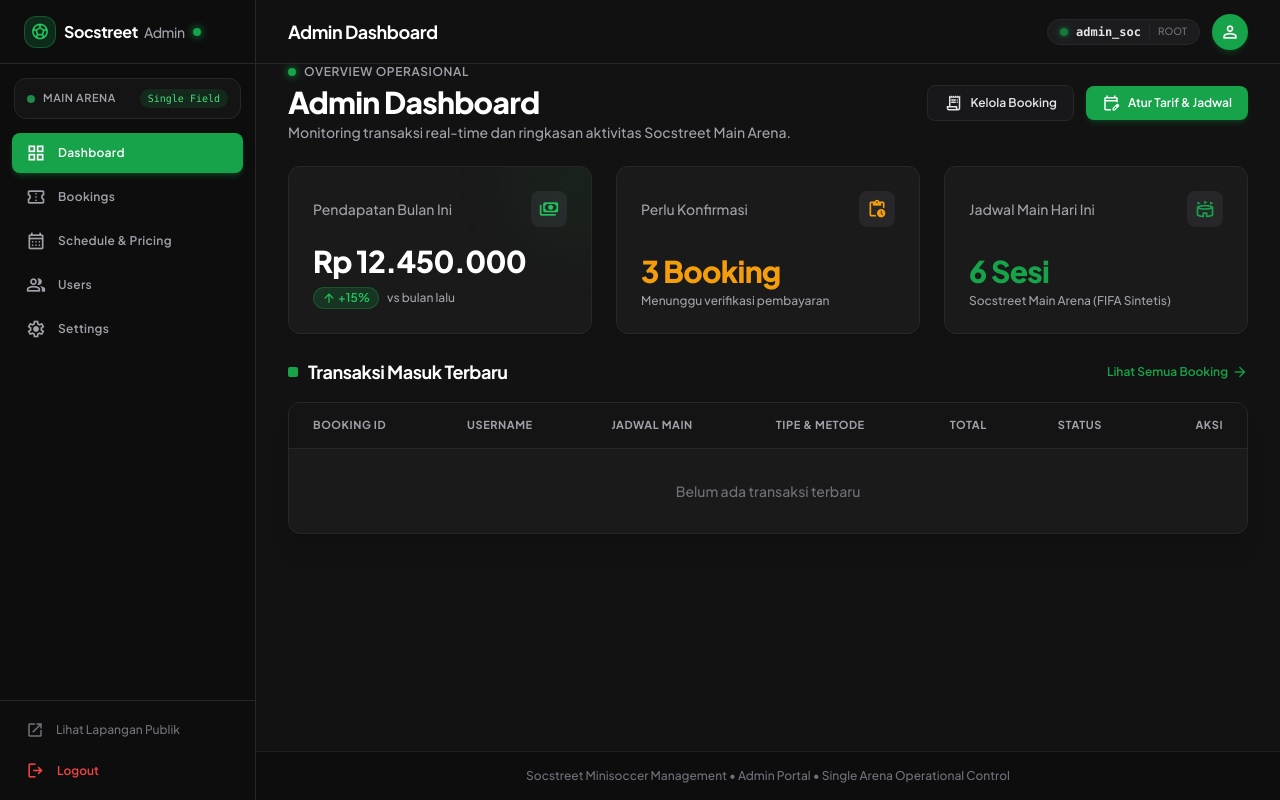
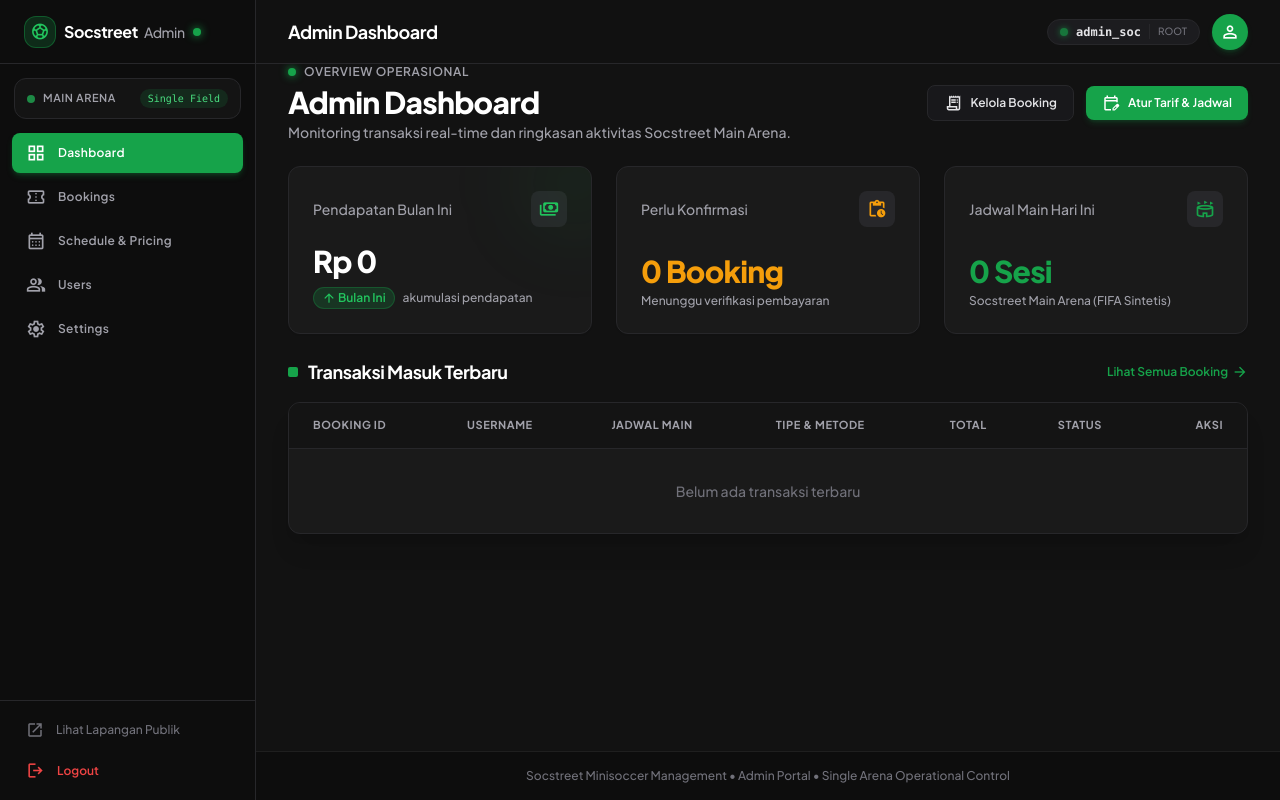
Before and after one commit to satriafzal/socstreet_web, a Laravel app: template resources/views/admin/dashboard.blade.php in a window 1280 px wide. Run offline with Laravel 12, Linux system fonts and the light colour scheme; the template is opened without the code that fills it, so the values that code supplies are empty; parts of the project's set-up code (start-up, migrations or seed data) failed here and were passed over; some libraries are stand-ins or nearby versions.

Commit message:
update dashboard.blade.php

```diff
--- a/resources/views/admin/dashboard.blade.php
+++ b/resources/views/admin/dashboard.blade.php
@@ -35,13 +35,13 @@
                     </span>
                 </div>
                 <div class="mt-4 flex flex-col gap-1">
-                    <span class="text-2xl sm:text-3xl font-extrabold text-white tracking-tight">{{ $metrics['revenue'] ?? 'Rp 12.450.000' }}</span>
+                    <span class="text-2xl sm:text-3xl font-extrabold text-white tracking-tight">{{ $metrics['revenue'] ?? 'Rp 0' }}</span>
                     <div class="flex items-center gap-2 mt-1">
                         <span class="bg-[#16A34A]/20 text-[#22C55E] text-xs font-semibold px-2 py-0.5 rounded-full inline-flex items-center gap-0.5 border border-[#16A34A]/30">
                             <span class="material-symbols-outlined text-[14px]">arrow_upward</span>
-                            +15%
+                            Bulan Ini
                         </span>
-                        <span class="text-xs text-[#A1A1AA]">vs bulan lalu</span>
+                        <span class="text-xs text-[#A1A1AA]">akumulasi pendapatan</span>
                     </div>
                 </div>
             </div>
@@ -55,7 +55,7 @@
                     </span>
                 </div>
                 <div class="mt-4 flex flex-col">
-                    <span class="text-2xl sm:text-3xl font-extrabold text-[#F59E0B] tracking-tight" id="pendingCounter">{{ $metrics['pending_count'] ?? '3' }} Booking</span>
+                    <span class="text-2xl sm:text-3xl font-extrabold text-[#F59E0B] tracking-tight" id="pendingCounter">{{ $metrics['pending_count'] ?? 0 }} Booking</span>
                     <span class="text-xs text-[#A1A1AA] mt-1">Menunggu verifikasi pembayaran</span>
                 </div>
             </div>
@@ -69,7 +69,7 @@
                     </span>
                 </div>
                 <div class="mt-4 flex flex-col">
-                    <span class="text-2xl sm:text-3xl font-extrabold text-[#16A34A] tracking-tight">{{ $metrics['today_sessions'] ?? '6' }} Sesi</span>
+                    <span class="text-2xl sm:text-3xl font-extrabold text-[#16A34A] tracking-tight" id="todaySessionsCounter">{{ $metrics['today_sessions'] ?? 0 }} Sesi</span>
                     <span class="text-xs text-[#A1A1AA] mt-1">Socstreet Main Arena (FIFA Sintetis)</span>
                 </div>
             </div>
@@ -167,12 +167,38 @@
 
     @push('scripts')
     <script>
-        function handleQuickAction(bookingId, action) {
+        async function handleQuickAction(bookingId, action) {
             const row = document.getElementById('row-' + bookingId);
             if (!row) return;
 
             const statusCell = row.querySelector('.status-cell');
             const actionCell = row.querySelector('.action-cell');
+            const originalActionContent = actionCell.innerHTML;
+
+            // Show loading state
+            actionCell.innerHTML = `
+                <span class="inline-flex items-center gap-1.5 text-xs text-[#A1A1AA]">
+                    <span class="w-3 h-3 border-2 border-white/20 border-t-white rounded-full animate-spin"></span>
+                    <span>Memproses...</span>
+                </span>
+            `;
+
+            try {
+                const token = document.querySelector('meta[name="csrf-token"]')?.getAttribute('content');
+                const response = await fetch(`/admin/bookings/${bookingId}/${action}`, {
+                    method: 'POST',
+                    headers: {
+                        'Content-Type': 'application/json',
+                        'Accept': 'application/json',
+                        'X-CSRF-TOKEN': token || ''
+                    }
+                });
+
+                const data = await response.json();
+
+                if (!response.ok) {
+                    throw new Error(data.message || 'Gagal memproses aksi.');
+                }
 
                 if (action === 'confirm') {
                     statusCell.innerHTML = `
@@ -186,7 +212,14 @@
                             <span class="material-symbols-outlined text-[16px]">check_circle</span> Terverifikasi
                         </span>
                     `;
-                showAdminToast('Booking Disetujui', `Booking ${bookingId} telah dikonfirmasi dan slot dikunci.`);
+                    showAdminToast('Booking Disetujui', data.message || `Booking ${bookingId} telah dikonfirmasi dan slot dikunci.`);
+
+                    // Increment today sessions if session card exists
+                    const todayCounter = document.getElementById('todaySessionsCounter');
+                    if (todayCounter) {
+                        const current = parseInt(todayCounter.innerText) || 0;
+                        todayCounter.innerText = (current + 1) + ' Sesi';
+                    }
                 } else {
                     statusCell.innerHTML = `
                         <span class="inline-flex items-center gap-1.5 bg-[#EF4444]/20 text-[#EF4444] border border-[#EF4444]/30 px-2.5 py-1 rounded-full text-xs font-semibold">
@@ -197,7 +230,20 @@
                     actionCell.innerHTML = `
                         <span class="text-xs text-[#71717A]">&mdash; Dibatalkan</span>
                     `;
-                showAdminToast('Booking Ditolak', `Reservasi ${bookingId} ditolak dan slot dibebaskan.`, false);
+                    showAdminToast('Booking Ditolak', data.message || `Reservasi ${bookingId} ditolak dan slot dibebaskan.`, false);
+                }
+
+                // Decrement pending counter
+                const pendingCounter = document.getElementById('pendingCounter');
+                if (pendingCounter) {
+                    const currentPending = parseInt(pendingCounter.innerText) || 0;
+                    if (currentPending > 0) {
+                        pendingCounter.innerText = (currentPending - 1) + ' Booking';
+                    }
+                }
+            } catch (err) {
+                actionCell.innerHTML = originalActionContent;
+                showAdminToast('Gagal', err.message || 'Terjadi kesalahan sistem.', false);
             }
         }
     </script>
```
Lines whose indentation alone changed are shown as unchanged.
